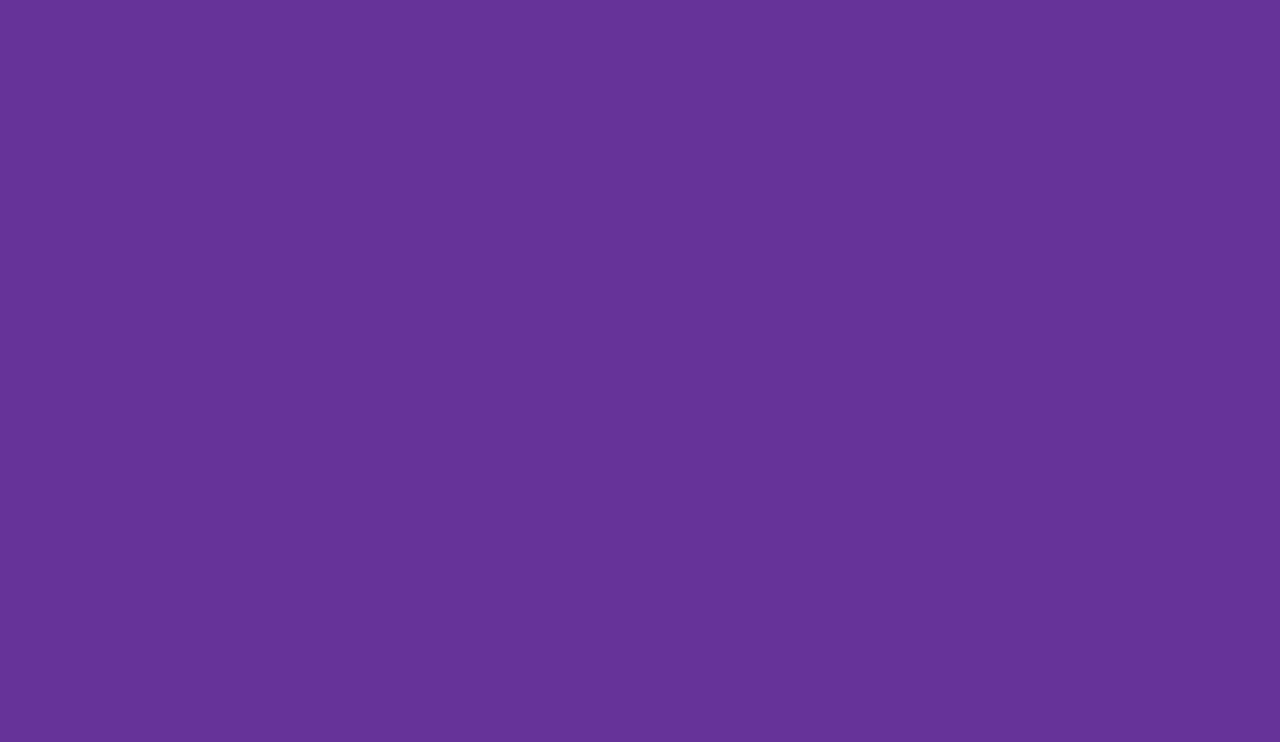
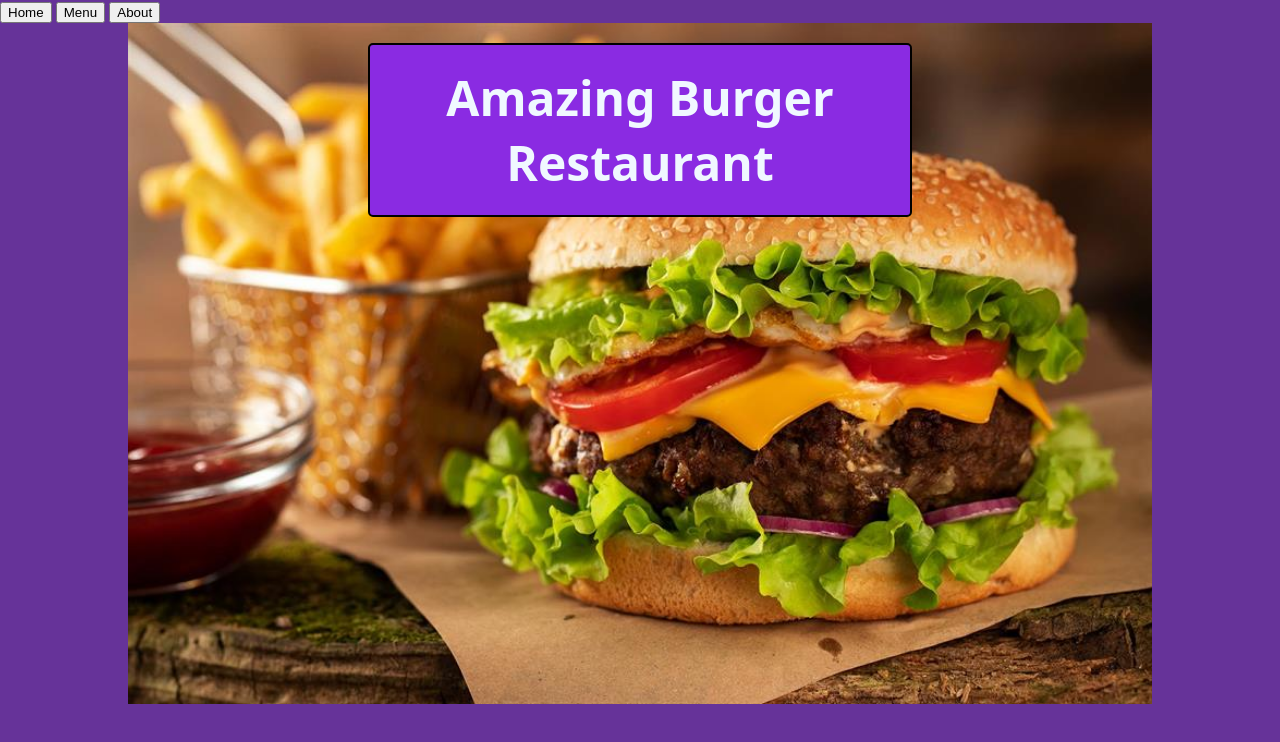
Before and after one commit to Mizaeron/webpack-rest, a website built with webpack: page src/template.html in a window 1280 px wide. Built offline with nearby package versions, Linux system fonts and the light colour scheme.

Commit message:
Add style and DOM headline

```diff
--- a/src/index.js
+++ b/src/index.js
@@ -1 +1,6 @@
 import "./styles.css";
+import { pageLoad } from "./page-load";
+
+console.log("hello S")
+
+pageLoad();
--- /dev/null
+++ b/src/page-load.js
@@ -0,0 +1,10 @@
+export function pageLoad () {
+
+const content = document.querySelector("#content");
+const headline = document.createElement("header");
+
+headline.textContent = "Amazing Burger Restaurant"
+
+content.appendChild(headline);
+
+}
--- a/src/styles.css
+++ b/src/styles.css
@@ -1,4 +1,43 @@
 
 body {
+    font-family: system-ui, -apple-system, BlinkMacSystemFont, 'Segoe UI', Roboto, Oxygen, Ubuntu, Cantarell, 'Open Sans', 'Helvetica Neue', sans-serif;
     background-color: rebeccapurple;
+    margin: 0;
+    padding: 0;
   }
+
+#content>header {
+  font-size: 3rem;
+  font-weight: bold;
+  color: aliceblue;
+  border: 2px solid black;
+  width: 500px;
+  height: max-content;
+  text-align: center;
+  align-content: center;
+  border-radius: 5px;
+  margin-top: 20px;
+  background-color: blueviolet;
+  padding: 20px;
+}
+
+#content {
+  position: relative;
+  height: 100vh;
+  width: 100%;
+  display: flex;
+  justify-content: center;
+}
+
+img {
+  width: 80%;
+  position: absolute;
+  z-index: -1;
+}
+
+p {
+  font-size: 2rem;
+  color: rgb(223, 116, 175);
+  font-weight: bold;
+  outline: auto;
+}
--- a/src/template.html
+++ b/src/template.html
@@ -6,6 +6,17 @@
     <title>Document</title>
 </head>
 <body>
+        <header>
+                <nav>
+                    <button>Home</button>
+                    <button>Menu</button>
+                    <button>About</button>
+                </nav>
+        </header>
+            <div id="content">
+                <img src="./restore.jpg" alt="">
+            </div>
+
 
 </body>
 </html>
--- a/webpack.config.js
+++ b/webpack.config.js
@@ -28,7 +28,11 @@ module.exports = {
       {
         test: /\.html$/i,
         loader: "html-loader",
-      }
+      },
+      {
+        test: /\.(png|svg|jpg|jpeg|gif)$/i,
+        type: "asset/resource",
+      },
 
     ],
   },
```
Also changed, not shown: src/restore.jpg (added).
